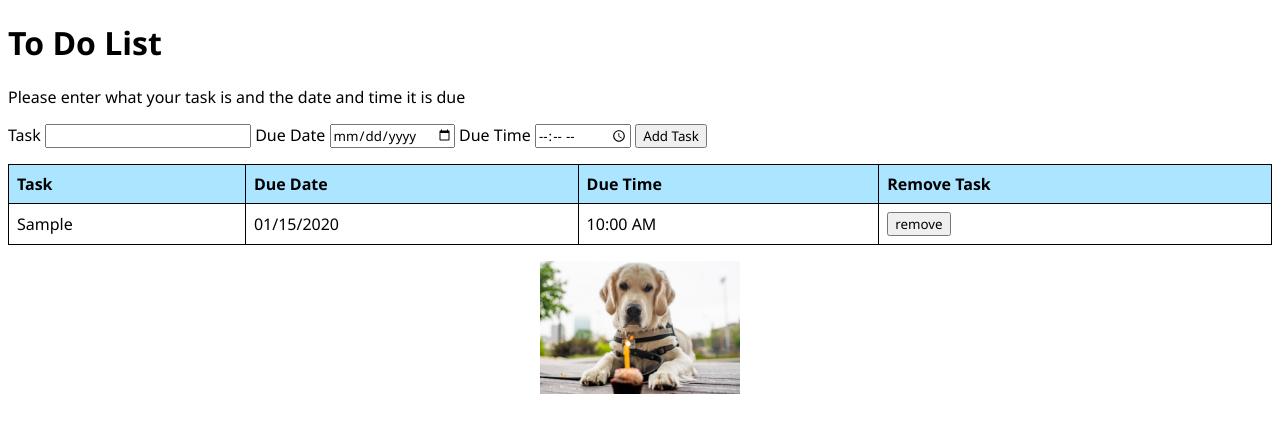
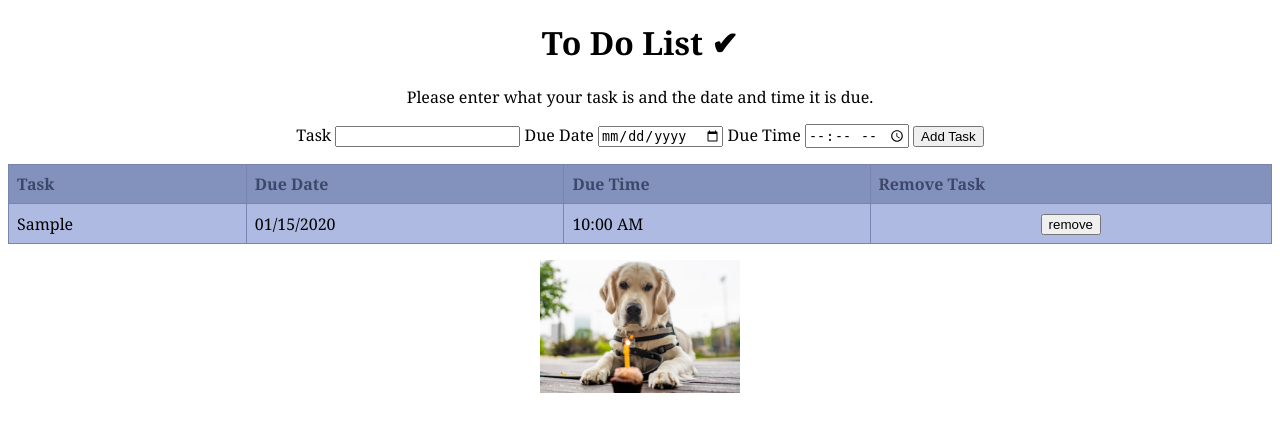
Before and after one commit to BellaCho188/task.manager, a Flask app: template templates/index.html in a window 1280 px wide. Shown: the top 433 px of the page. Run offline with Flask 3, Linux system fonts and the light colour scheme; the template is opened without the code that fills it: most values are stand-ins (such as "Sample title", 1, 10 or a date in 2020).

Commit message:
formatting changes

```diff
--- a/templates/index.html
+++ b/templates/index.html
@@ -2,38 +2,43 @@
 <html>
   <head>
     <title>Task manager</title>
-    <link rel ='icon'  href="{{ url_for('static', filename='microsoft_todo.jpg') }}" />
+    <link rel ='icon'  href="{{ url_for('static', filename='Check-Mark-PNG-File.png') }}" />
     <style>
 
       *{
-        font-family: 'Segoe UI', Tahoma, Geneva, Verdana, sans-serif;
+        body{font-family: georgia, serif;}
       }
       table {
-        font-family: arial, sans-serif;
+        font-family: georgia, serif;
         border-collapse: collapse;
         width: 100%;
       }
 
       td,
       th {
-        border: 1px solid #000000;
+        border: 1px solid #7985af;
         text-align: left;
         padding: 8px;
       }
 
-      tr:nth-child(even) {
-        background-color: #DCDCDC;
+      tr {
+        background-color: #aebae2;
       }
       th{
-        background-color:rgb(172, 229, 255);
+        background-color:#8391bd;
+        color: #3c476a;
       }
+      h1{text-align: center;}
+      header{text-align: center;}
+      form{text-align: center;}
     </style>
   </head>
 
   <body>
     <p>
-    <h1>To Do List</h1>
-    <header>Please enter what your task is and the date and time it is due</header>
+    <h1>To Do List ✔
+    </h1>
+    <header>Please enter what your task is and the date and time it is due.</header>
     </p>
 
     <div>
@@ -58,10 +63,12 @@
     <table>
       <thead>
         <tr>
+
           <th scope="col">Task</th>
           <th scope="col">Due Date</th>
           <th scope="col">Due Time</th>
           <th scope="col">Remove Task</th>
+
         </tr>
       </thead>
       <tbody>
```
Also changed, not shown: static/Check-Mark-PNG-File.png (added).
